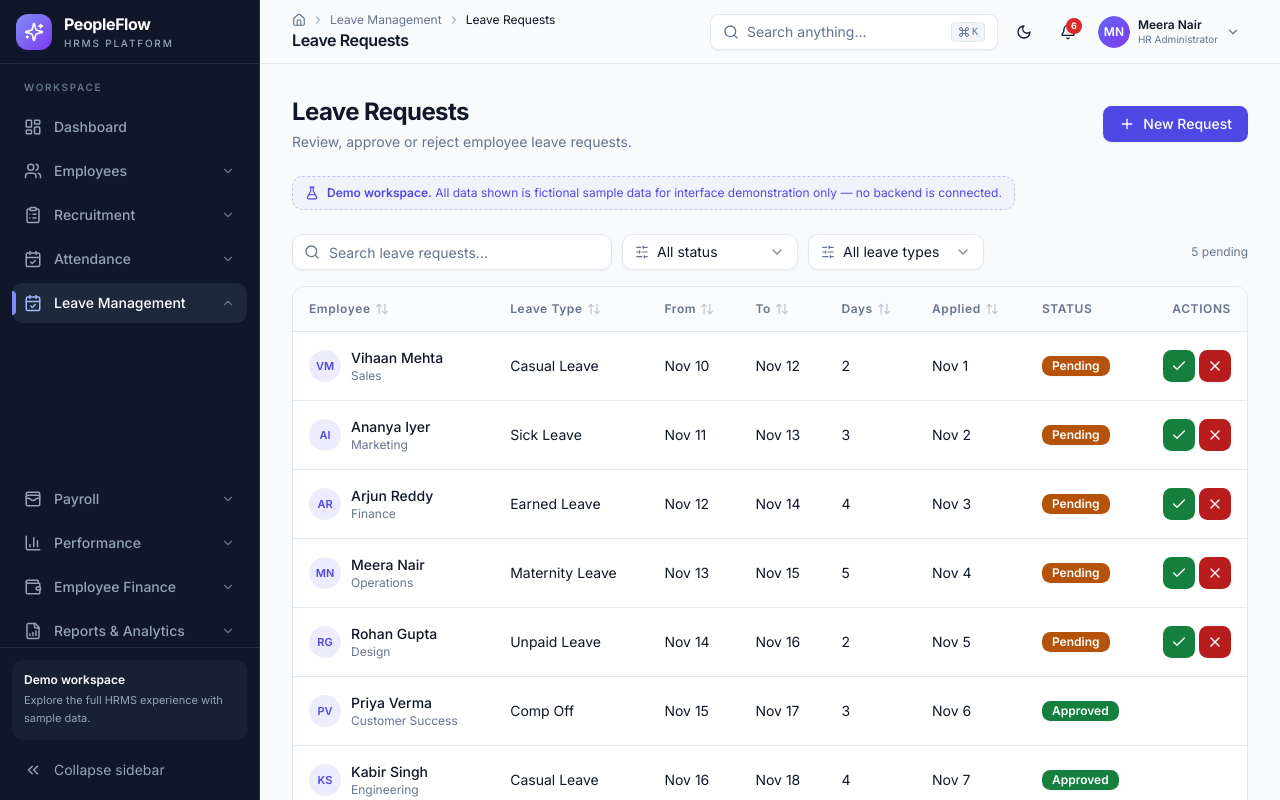
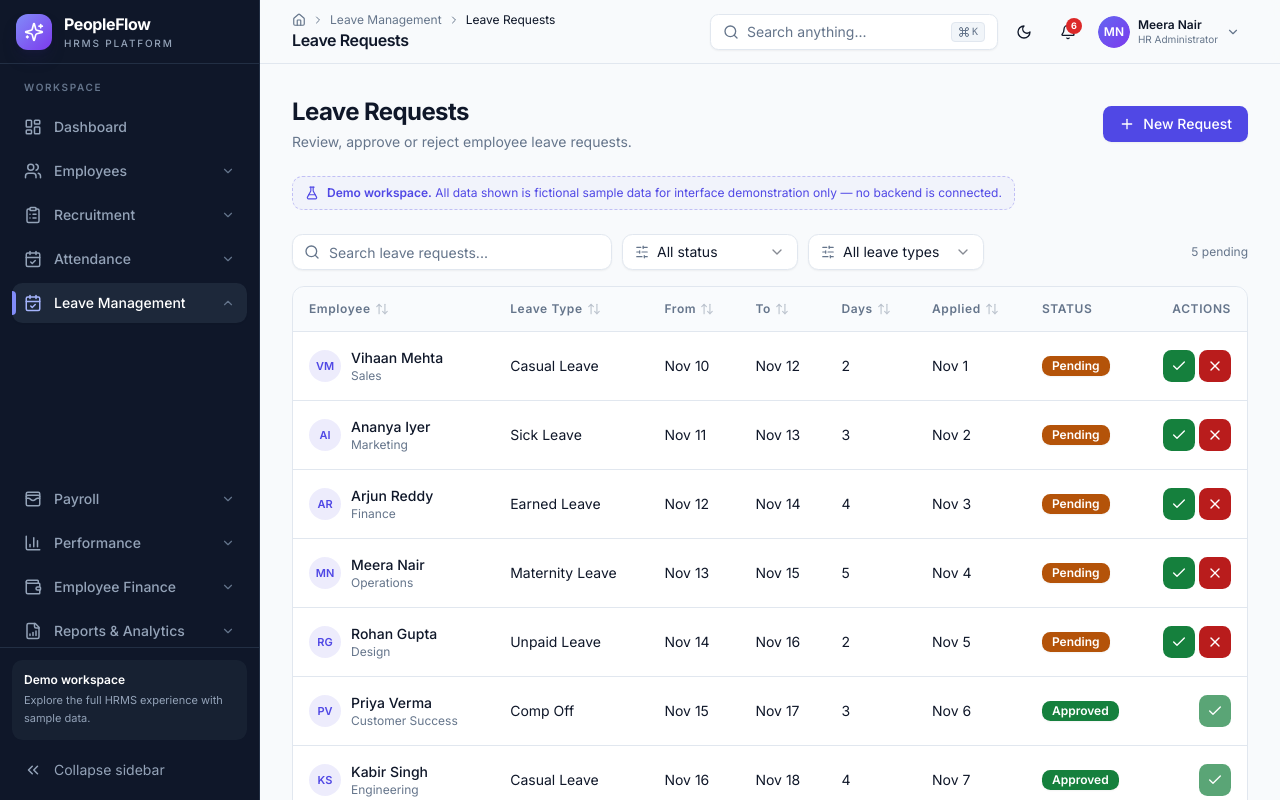
Before and after one commit to RAKIB6348/hrms-system, a React (Vite) app in the folder frontend/: page /leave/requests in a window 1280 px wide. Shown: the top 800 px of the page. Built offline with nearby package versions, Linux system fonts and the light colour scheme.

Commit message:
Show action status icons for approved and rejected leave requests

```diff
--- a/frontend/src/pages/leave/LeaveRequests.tsx
+++ b/frontend/src/pages/leave/LeaveRequests.tsx
@@ -6,6 +6,7 @@ import { DemoNotice } from '@/components/common/DemoNotice'
 import { DataTable, type Column, type TableFilter } from '@/components/common/DataTable'
 import { StatusBadge } from '@/components/common/StatusBadge'
 import { Button } from '@/components/ui/button'
+import { Tooltip, TooltipContent, TooltipTrigger } from '@/components/ui/tooltip'
 import { leaveRequests } from '@/mocks/data'
 import { formatDate, initials } from '@/lib/utils'
 import type { LeaveRequest } from '@/types'
@@ -49,12 +50,44 @@ export default function LeaveRequests() {
       <DataTable
         data={rows} columns={columns} filters={filters} searchPlaceholder="Search leave requests..."
         toolbar={<span className="text-xs text-muted-foreground">{rows.filter((r) => r.status === 'Pending').length} pending</span>}
-        rowActions={(r) => r.status === 'Pending' ? (
+        rowActions={(r) => (
           <div className="flex justify-end gap-1" onClick={(e) => e.stopPropagation()}>
-            <Button variant="ghost" size="icon" className="h-8 w-8 rounded-md bg-[#15803D] text-white transition-colors duration-150 hover:bg-[#166534]" title="Approve" onClick={() => update(r.id, 'Approved')}><Check className="h-4 w-4" /></Button>
-            <Button variant="ghost" size="icon" className="h-8 w-8 rounded-md bg-[#B91C1C] text-white transition-colors duration-150 hover:bg-[#991B1B]" title="Reject" onClick={() => update(r.id, 'Rejected')}><X className="h-4 w-4" /></Button>
+            {(r.status === 'Pending' || r.status === 'Approved') && (
+              <Tooltip>
+                <TooltipTrigger asChild>
+                  <Button
+                    variant="ghost"
+                    size="icon"
+                    className={`h-8 w-8 rounded-md bg-[#15803D] text-white transition-colors duration-150 ${r.status === 'Pending' ? 'hover:bg-[#166534]' : 'cursor-default opacity-70'}`}
+                    aria-label={r.status === 'Pending' ? 'Approve leave request' : 'Approved'}
+                    aria-disabled={r.status !== 'Pending'}
+                    onClick={r.status === 'Pending' ? () => update(r.id, 'Approved') : undefined}
+                  >
+                    <Check className="h-4 w-4 text-white" />
+                  </Button>
+                </TooltipTrigger>
+                <TooltipContent>{r.status === 'Pending' ? 'Approve' : 'Approved'}</TooltipContent>
+              </Tooltip>
+            )}
+            {(r.status === 'Pending' || r.status === 'Rejected') && (
+              <Tooltip>
+                <TooltipTrigger asChild>
+                  <Button
+                    variant="ghost"
+                    size="icon"
+                    className={`h-8 w-8 rounded-md bg-[#B91C1C] text-white transition-colors duration-150 ${r.status === 'Pending' ? 'hover:bg-[#991B1B]' : 'cursor-default opacity-70'}`}
+                    aria-label={r.status === 'Pending' ? 'Reject leave request' : 'Rejected'}
+                    aria-disabled={r.status !== 'Pending'}
+                    onClick={r.status === 'Pending' ? () => update(r.id, 'Rejected') : undefined}
+                  >
+                    <X className="h-4 w-4 text-white" />
+                  </Button>
+                </TooltipTrigger>
+                <TooltipContent>{r.status === 'Pending' ? 'Reject' : 'Rejected'}</TooltipContent>
+              </Tooltip>
+            )}
           </div>
-        ) : undefined}
+        )}
       />
     </div>
   )
```
